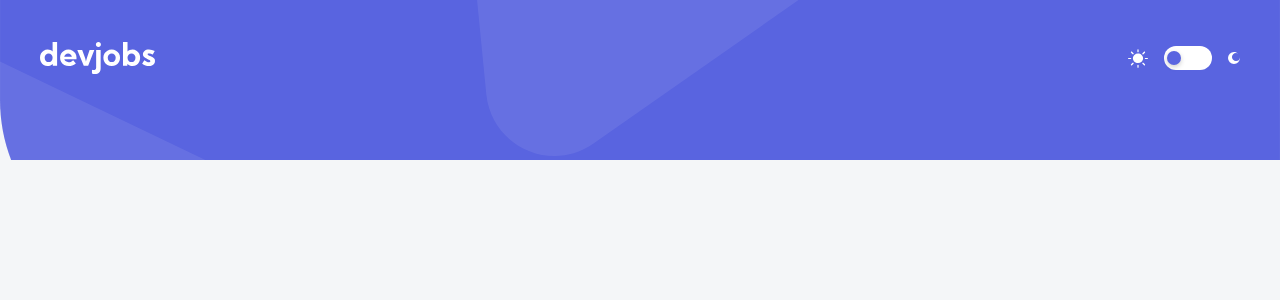
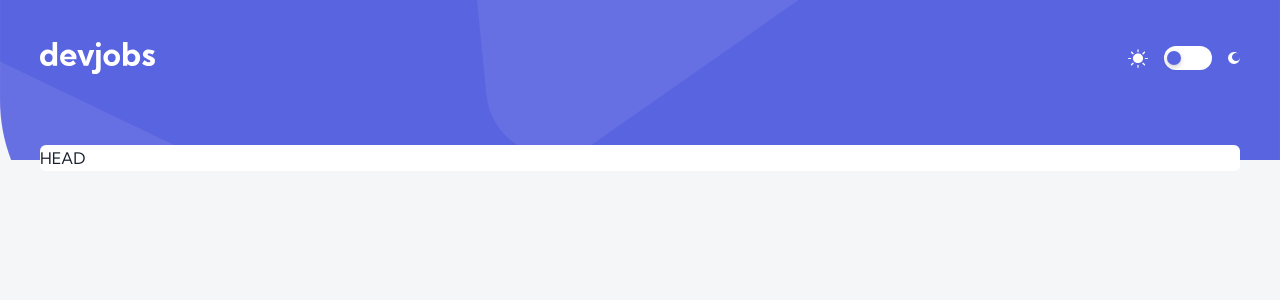
Before and after one commit to Moorroww/FrontEndMentor---DevJobs-2, a React (Vite) app: page / in a window 1280 px wide. Both pictures are taken after a click on the element 337 px from the left and 416 px from the top of the page. Shown: the top 300 px of the page. Built offline with nearby package versions, Linux system fonts and the light colour scheme.

Commit message:
DevJ-6: CompanyDetailedPage main style + error msg

```diff
--- a/src/Components/CompanyDetailPage/CompanyDetailPage.css.tsx
+++ b/src/Components/CompanyDetailPage/CompanyDetailPage.css.tsx
@@ -1,8 +1,29 @@
 import { styled } from "styled-components";
 
-export const CompanyDetailPageContainer = styled.div``;
+export const StyledCompanyDetailPageContainer = styled.div`
+  display: grid;
+`;
 
-export const ErrorMessage = styled.div`
+export const StyledCompanyDetailedHeader = styled.div`
+  background-color: ${({ theme }) => theme.card};
+  position: relative;
+  top: -1.5rem;
+  margin-inline: 2.4rem;
+  border-radius: 0.6rem;
+
+  @media (width>767px) {
+    margin-inline: 4rem;
+  }
+
+  @media (width>1439px) {
+    margin-inline: 16.5rem !important;
+    width: 100%;
+    max-width: 1110px;
+    justify-self: center;
+  }
+`;
+
+export const StyledErrorMessage = styled.div`
   display: flex;
   flex-direction: column;
   align-items: center;
--- a/src/Components/CompanyDetailPage/CompanyDetailPage.tsx
+++ b/src/Components/CompanyDetailPage/CompanyDetailPage.tsx
@@ -4,8 +4,9 @@ import { useNavigate } from "react-router";
 import axios from "axios";
 
 import {
-  CompanyDetailPageContainer,
-  ErrorMessage,
+  StyledCompanyDetailPageContainer,
+  StyledCompanyDetailedHeader,
+  StyledErrorMessage,
 } from "./CompanyDetailPage.css";
 import { StyledButtonMain } from "../_shared/ButtonsAndMisc.css";
 
@@ -28,9 +29,11 @@ export const CompanyDetailPage = () => {
   }, []);
 
   return companyData ? (
-    <CompanyDetailPageContainer></CompanyDetailPageContainer>
+    <StyledCompanyDetailPageContainer>
+      <StyledCompanyDetailedHeader>HEAD</StyledCompanyDetailedHeader>
+    </StyledCompanyDetailPageContainer>
   ) : (
-    <ErrorMessage>
+    <StyledErrorMessage>
       Data loading error :c
       <StyledButtonMain
         paddingx="1.2rem"
@@ -39,6 +42,6 @@ export const CompanyDetailPage = () => {
       >
         Return to main page
       </StyledButtonMain>
-    </ErrorMessage>
+    </StyledErrorMessage>
   );
 };
```
